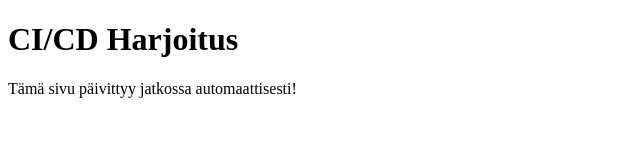
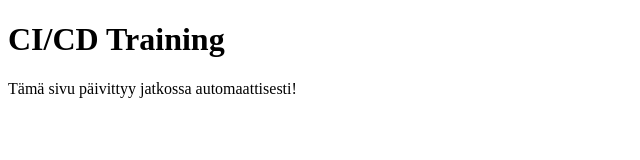
Before and after one commit to valtterilohi/cicd-training, a plain HTML site: page index.html in a window 1280 px wide. Shown: the whole page, without its empty margins (0-640 px from the left). Drawn offline with Linux system fonts and the light colour scheme.

Commit message:
Päivitetty otsikko

```diff
--- a/index.html
+++ b/index.html
@@ -1,7 +1,7 @@
 <!DOCTYPE html>
 <html>
 <body>
-    <h1>CI/CD Harjoitus</h1>
+    <h1>CI/CD Training</h1>
     <p>Tämä sivu päivittyy jatkossa automaattisesti!</p>
 </body>
 </html>
```
